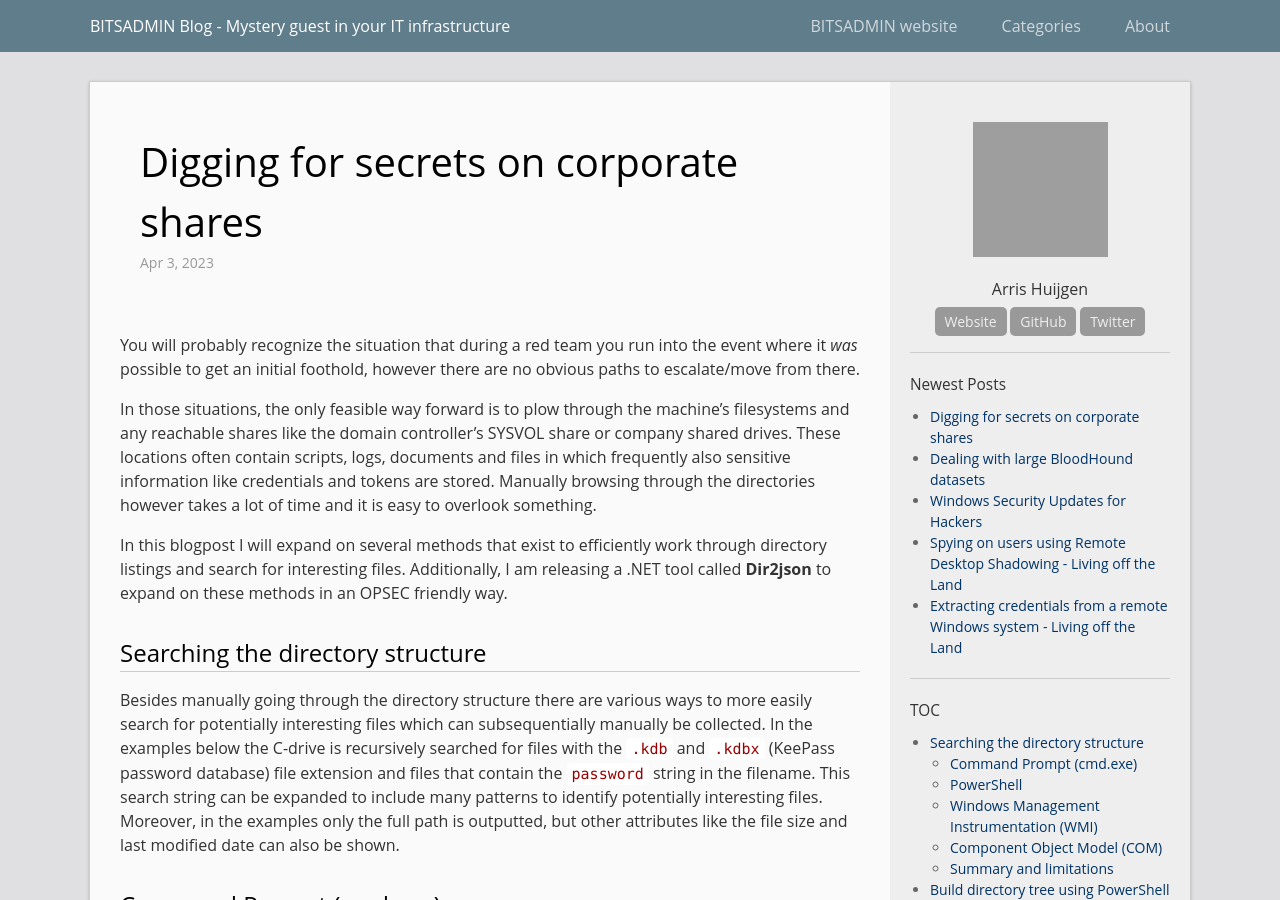
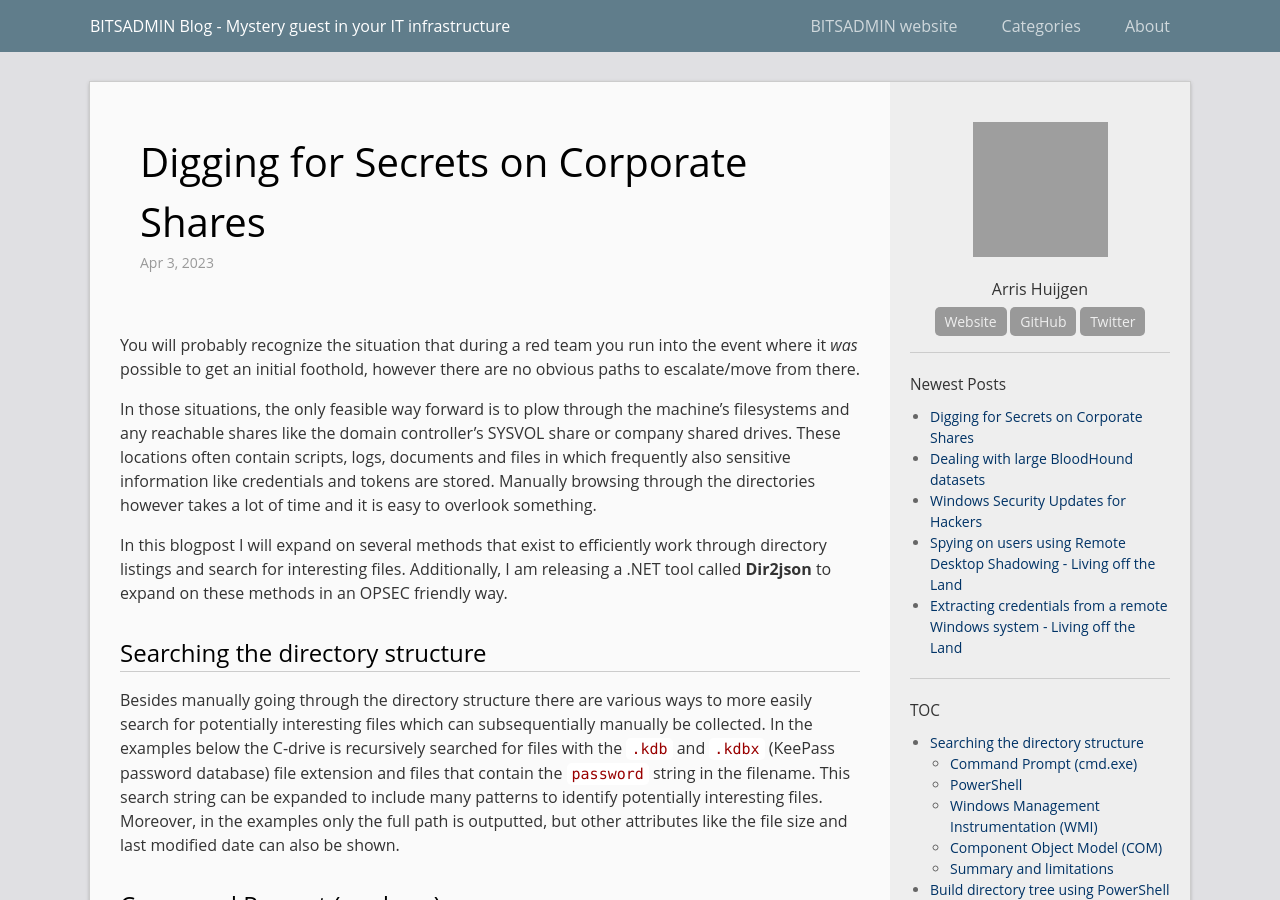
Before and after one commit to bitsadmincom/bitsadminblog.github.io, a Jekyll site: the page built from _posts/2023-04-03-digging-for-secrets.md, in a window 1280 px wide and 900 px high. Built offline with Jekyll 4.4.1, drawn with Linux system fonts in a browser that asks for light colours; grey boxes are pictures that could not be loaded.

```diff
--- a/_posts/2023-04-03-digging-for-secrets.md
+++ b/_posts/2023-04-03-digging-for-secrets.md
@@ -1,6 +1,6 @@
 ---
 layout: post
-title:  "Digging for secrets on corporate shares"
+title:  "Digging for Secrets on Corporate Shares"
 date:   2023-04-03 00:00:00
 excerpt: "Sometimes during red team engagements there is no obvious path to escalate and the only way to move forward is to perform an evaluation of the filesystem and network shares. This article discusses how to perform such evaluation efficiently to find the needles in the haystack."
 categories: powershell windows
```
